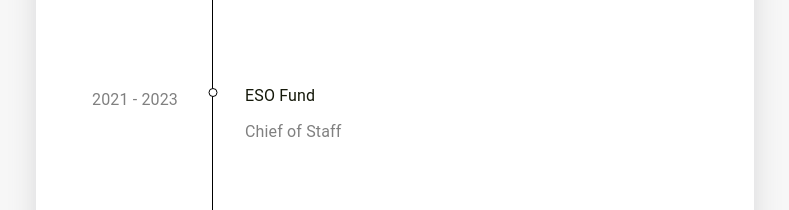
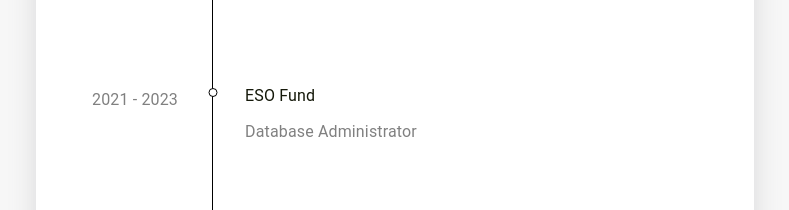
Before and after one commit to sleepingbaby/kelvinlauportfolio, a React (Vite) app in the folder Portfolio/: page / in a window 1280 px wide. Shown: the part 2020-2230 px from the top of the page, without its empty margins (444-1233 px from the left). Built offline with nearby package versions, Linux system fonts and the light colour scheme.

Commit message:
Position title

```diff
--- a/Portfolio/src/components/Navbar/Timeline.jsx
+++ b/Portfolio/src/components/Navbar/Timeline.jsx
@@ -62,7 +62,7 @@
       <TimelineItem
         years={{ start: 2021, end: 2023 }}
         title="ESO Fund"
-        description="Chief of Staff"
+        description="Database Administrator"
       />
       <TimelineItem
         years={{ start: 2016, end: 2020 }}
```
